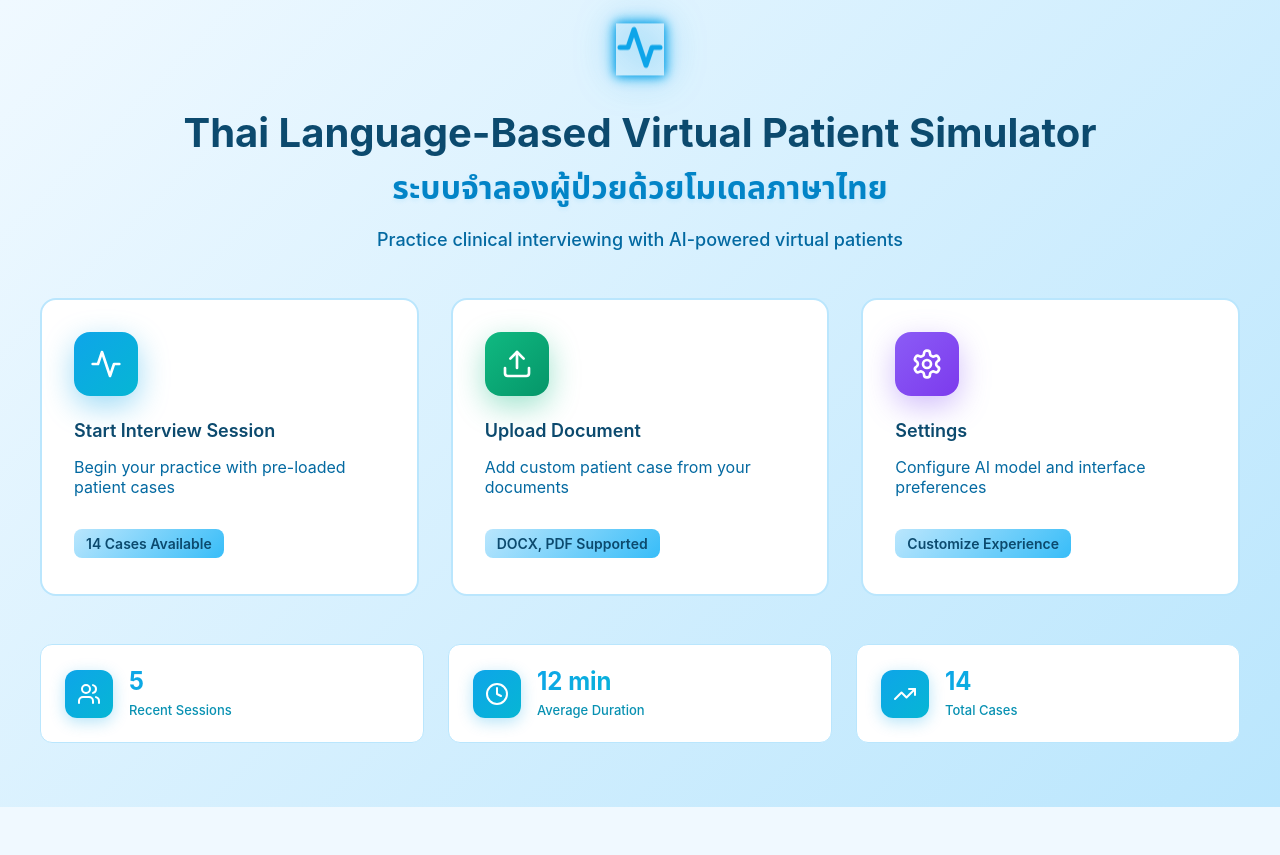
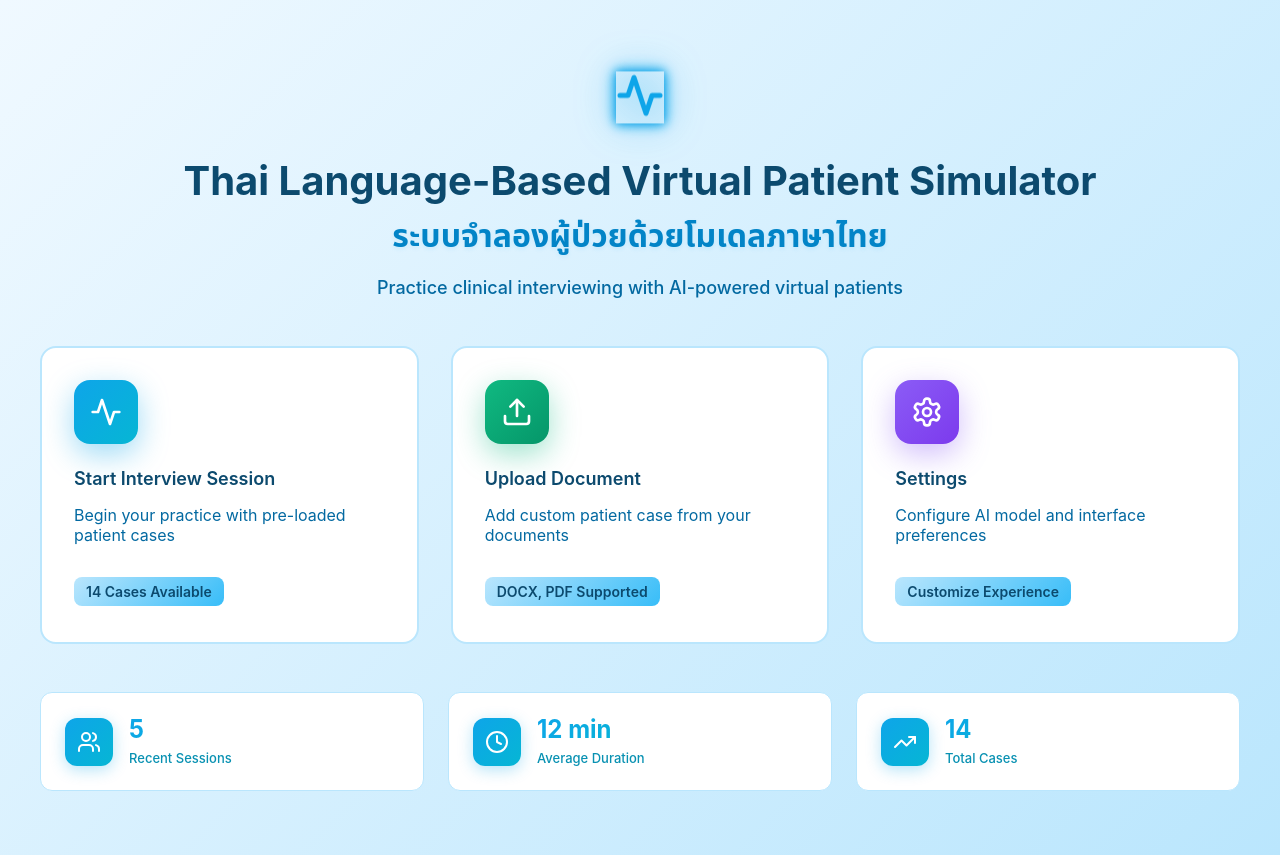
Before and after one commit to Az9ze2/Virtual_Patient_Simulator, a React (Create React App) app in the folder Frontend/: page / in a window 1280 px wide. Before the commit the page ends 807 px from the top, so only its background shows below. Built offline with nearby package versions, Linux system fonts and the light colour scheme; the HTML template or start-up script is replaced by a standard one.

Commit message:
Full screen mode adjust

```diff
--- a/Frontend/src/pages/HomePage.css
+++ b/Frontend/src/pages/HomePage.css
@@ -1,6 +1,12 @@
+/* Add extra top padding in fullscreen mode */
+@media (display-mode: fullscreen) {
+  .home-page {
+    padding-top: 10rem !important;
+  }
+}
 .home-page {
   min-height: 100vh;
-  padding: 2rem 0;
+  padding: 5rem 0 2rem 0;
   /* ============ GRADIENT BACKGROUND ============ */
   background: linear-gradient(135deg, var(--bg-primary) 0%, var(--accent-light) 100%);
 }
```
